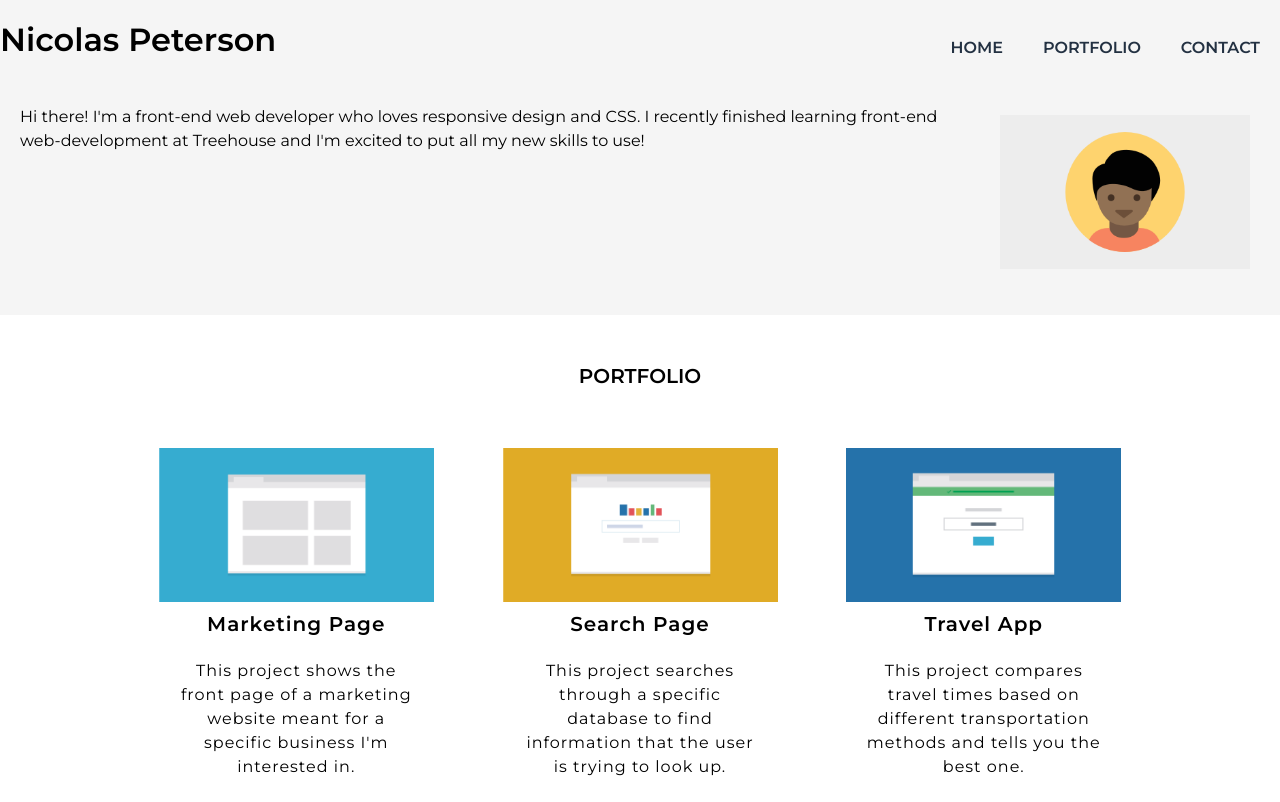
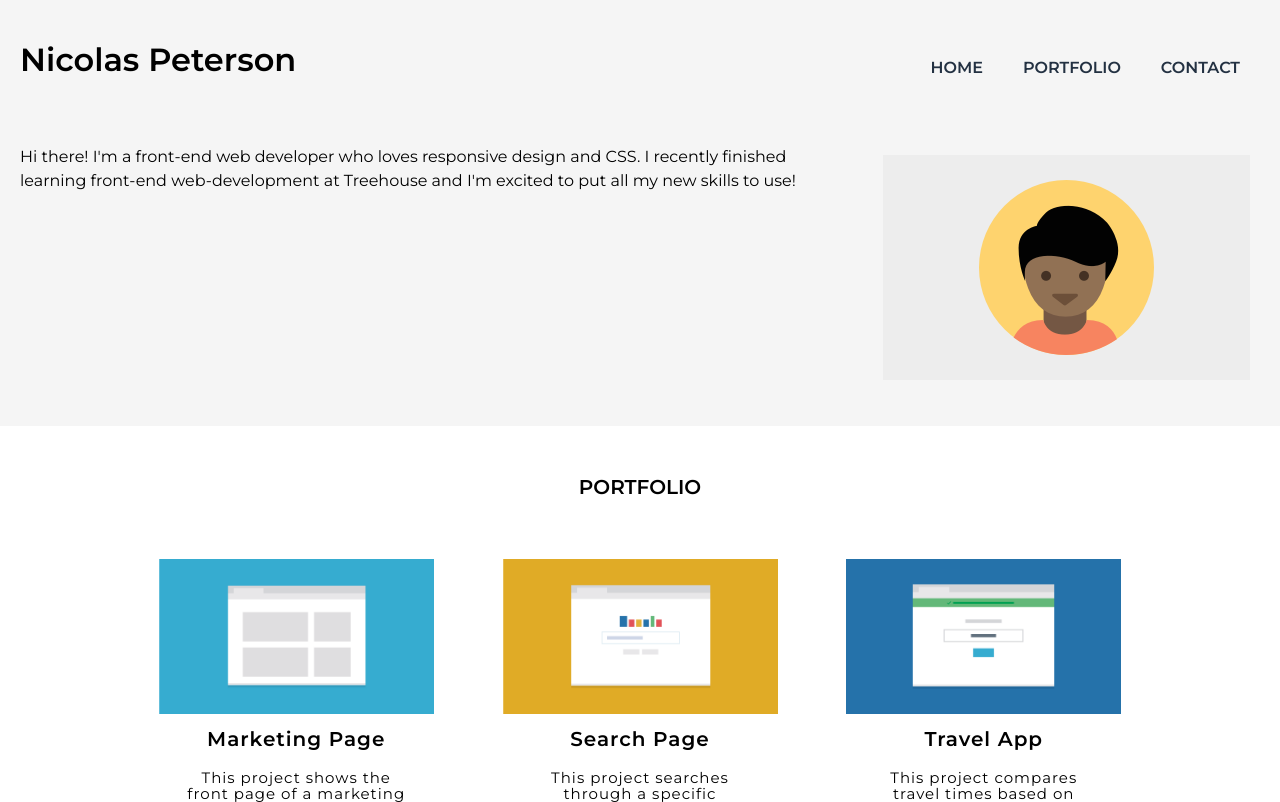
Before and after one commit to nicolasptrsn/techdegree-project-two, a plain HTML site: page index.html in a window 1280 px wide. Shown: the top 802 px of the page. Drawn offline with Linux system fonts and the light colour scheme.

Commit message:
more edits to css

```diff
--- a/css/style.css
+++ b/css/style.css
@@ -70,6 +70,7 @@ p {
 
 .portfolio-img {
     max-width: 275px;
+    padding-bottom: 10px;
 }
 
 .container {
@@ -82,9 +83,10 @@ p {
     width: 275px;
     margin: 0 10px 20px;
     min-height: 250px;
-    line-height: 1.5;
+    line-height: 1.1;
     text-align: center;
     letter-spacing: 1px;
+    font-size: 15px;
 }
 
 /* Footer Styles */
@@ -145,6 +147,10 @@ footer {
         text-align: left;
     }
 
+    .profile-picture {
+        width: auto;
+    }
+
     .nav-mobile {
         display: none;
     }
@@ -164,6 +170,11 @@ footer {
     .top-nav {
         display: flex;
         justify-content: space-between;
+        margin: 20px;
+    }
+
+    .profile-picture {
+        width: auto;
     }
 
 }
```
